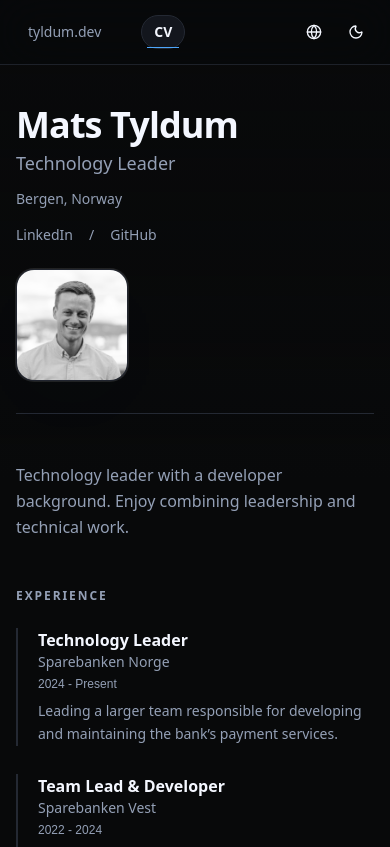
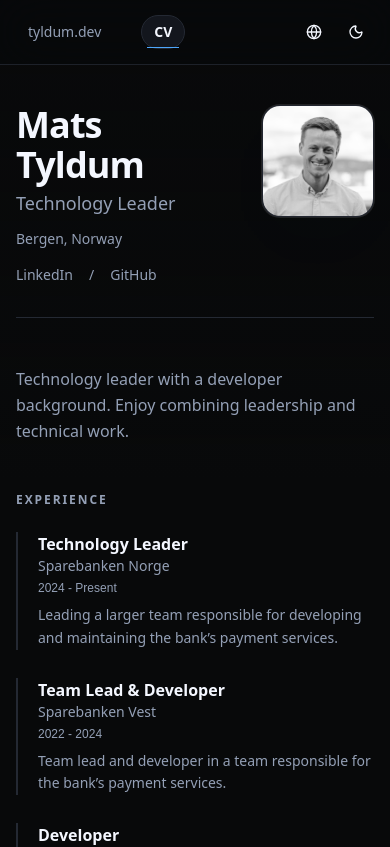
Before and after one commit to maattss/tyldum-dev, a Next.js app: page /en/cv in a window 390 px wide. Shown: the top 847 px of the page. Built offline with nearby package versions, Linux system fonts and the light colour scheme; a web font is replaced by a local one.

Commit message:
Adjust CV mobile header layout and remove footer period

```diff
--- a/src/app/[locale]/cv/page.tsx
+++ b/src/app/[locale]/cv/page.tsx
@@ -58,8 +58,8 @@
     <div className="container mx-auto max-w-4xl px-4 py-10 sm:py-14">
       <div className="space-y-12">
         <header className="border-b border-border pb-8">
-          <div className="flex flex-col gap-6 sm:flex-row sm:items-start sm:justify-between">
-            <div>
+          <div className="flex items-start justify-between gap-6">
+            <div className="min-w-0">
               <h1 className="text-4xl font-semibold tracking-tight text-foreground">{t("name")}</h1>
               <p className="mt-1 text-lg text-muted-foreground">{t("subtitle")}</p>
               <p className="mt-3 text-sm text-muted-foreground">{t("contact.location")}</p>
@@ -88,7 +88,7 @@
               </div>
             </div>
 
-            <div className="print:hidden">
+            <div className="print:hidden shrink-0">
               <div className="relative h-28 w-28 overflow-hidden rounded-2xl border border-border/90 bg-card ring-1 ring-white/10 shadow-[0_24px_80px_-50px_rgba(47,185,255,0.65)]">
                 <Image
                   src="/images/profile.jpg"
--- a/src/i18n/messages/en.json
+++ b/src/i18n/messages/en.json
@@ -36,7 +36,7 @@
     "select": "Select language"
   },
   "footer": {
-    "copyright": "© {year} Mats Tyldum."
+    "copyright": "© {year} Mats Tyldum"
   },
   "blog": {
     "title": "tyldum.dev | Blog",
--- a/src/i18n/messages/no.json
+++ b/src/i18n/messages/no.json
@@ -36,7 +36,7 @@
     "select": "Velg språk"
   },
   "footer": {
-    "copyright": "© {year} Mats Tyldum."
+    "copyright": "© {year} Mats Tyldum"
   },
   "blog": {
     "title": "tyldum.dev | Blogg",
```
